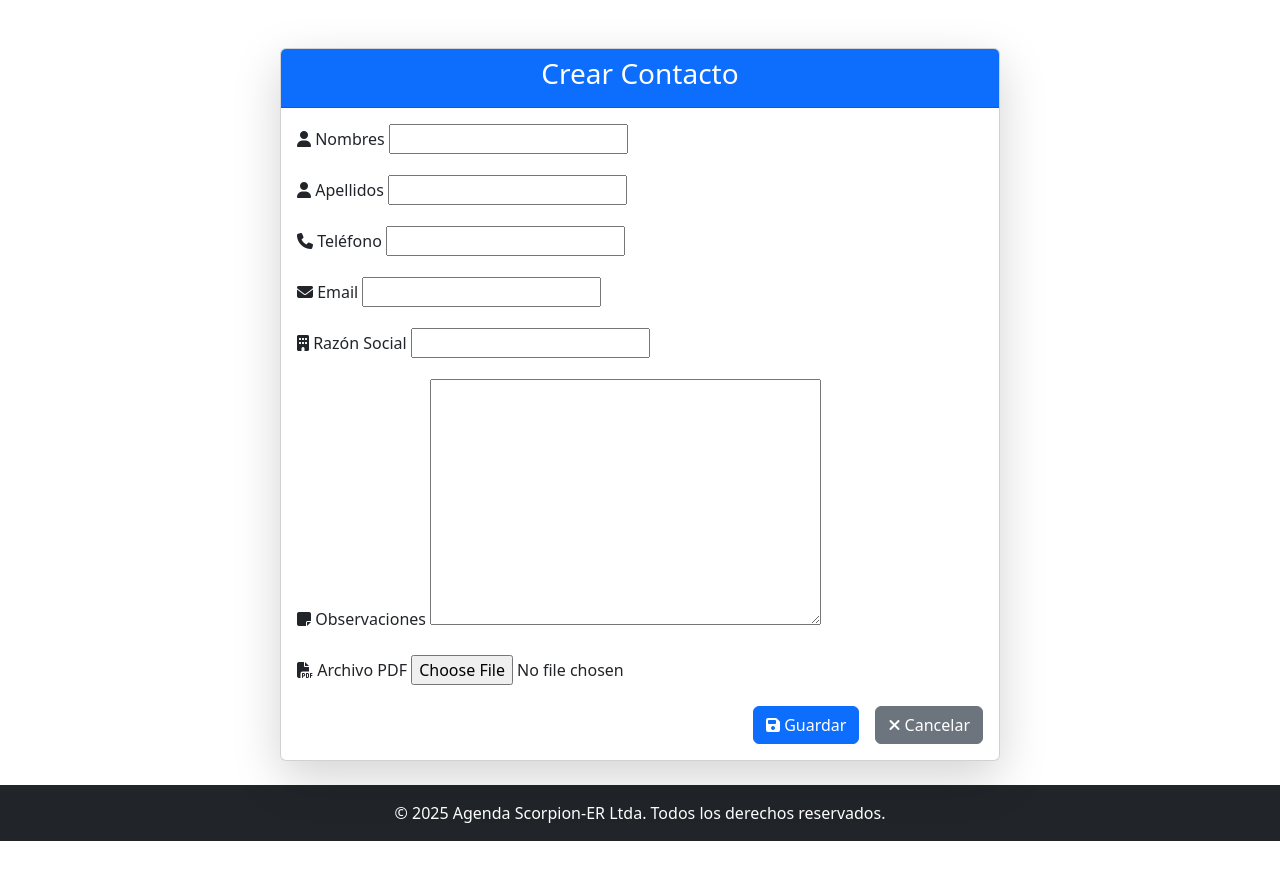
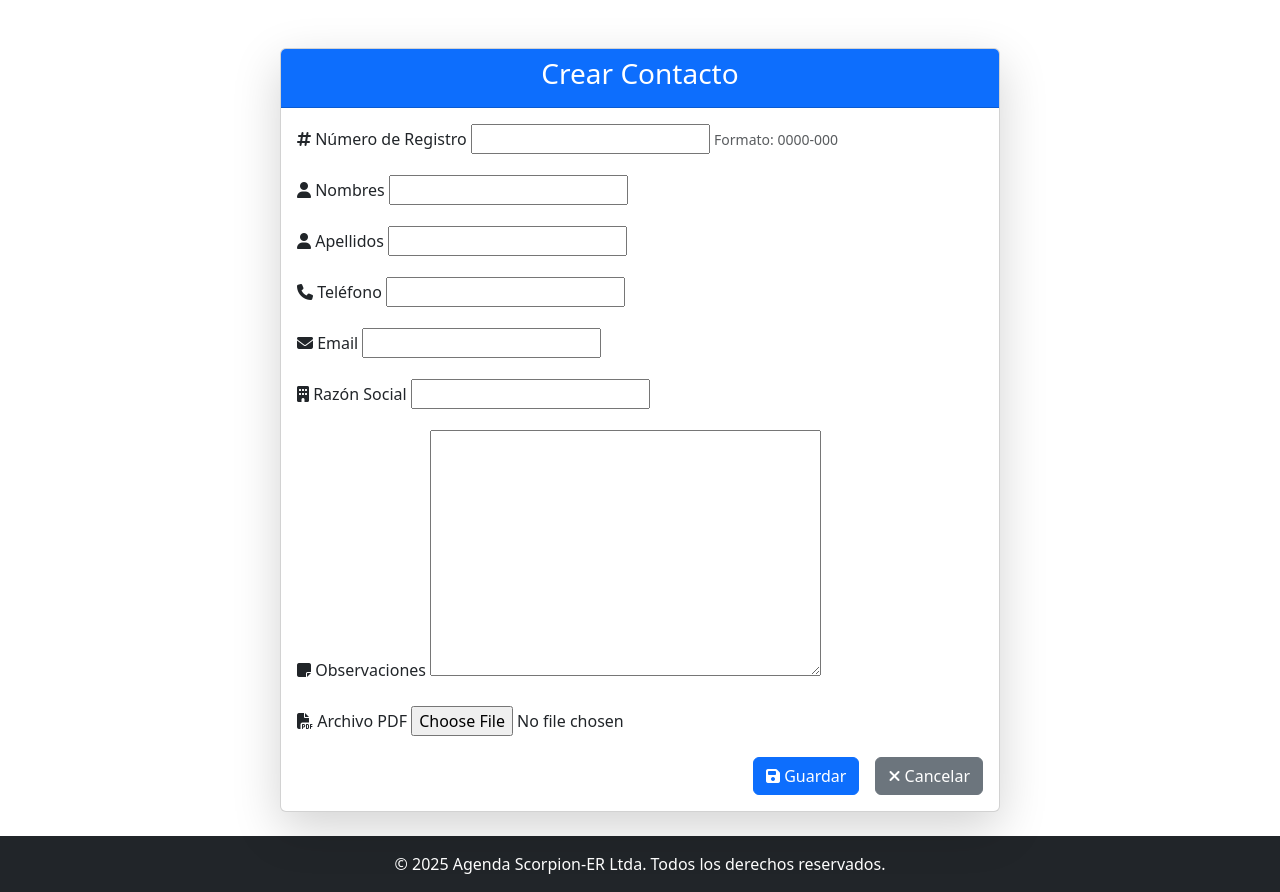
Before and after one commit to gismodes37/Crud-django-clientes-3.0, a Django app: page /contacts/create/ in a window 1280 px wide. Shown: the part 56-948 px from the top of the page. Before the commit the page ends 897 px from the top, so only its background shows below. Run offline with Django 5.2, Linux system fonts and the light colour scheme; a user stored in the database is signed in; parts of the project's set-up code (start-up, migrations or seed data) failed here and were passed over.

Commit message:
Clientes 2da copia

```diff
--- a/agenda_crud/agenda/forms.py
+++ b/agenda_crud/agenda/forms.py
@@ -2,6 +2,8 @@ from django import forms
 from django.contrib.auth.forms import UserCreationForm
 from django.contrib.auth.models import User
 from .models import Contact, User
+import re
+
 
 # Formulario de registro de usuarios
 class UserRegisterForm(UserCreationForm):
@@ -13,4 +15,10 @@ class UserRegisterForm(UserCreationForm):
 class ContactForm(forms.ModelForm):
     class Meta:
         model = Contact
-        fields = ['nombres', 'apellidos', 'telefono', 'email', 'razon_social', 'observaciones', 'pdf']  # Añadir 'pdf' al formulario
+        fields = ['numero_registro', 'nombres', 'apellidos', 'telefono', 'email', 'razon_social', 'observaciones', 'pdf']
+
+    def clean_numero_registro(self):
+        numero_registro = self.cleaned_data.get('numero_registro')
+        if not re.match(r'^\d{4}-\d{3}$', numero_registro):
+            raise forms.ValidationError('El número de registro debe tener el formato 0000-000.')
+        return numero_registro
--- a/agenda_crud/agenda/models.py
+++ b/agenda_crud/agenda/models.py
@@ -24,7 +24,17 @@ class User(AbstractUser):
     )
 
 # Modelo para los contactos
+from django.db import models
+from django.core.exceptions import ValidationError
+import re
+
 class Contact(models.Model):
+    numero_registro = models.CharField(
+        max_length=8,
+        unique=True,  # Asegura que no haya duplicados
+        verbose_name="Número de Registro",
+        help_text="Formato: 0000-000",
+    )
     nombres = models.CharField(max_length=100)
     apellidos = models.CharField(max_length=100)
     telefono = models.CharField(max_length=15, unique=True)
@@ -34,9 +44,18 @@ class Contact(models.Model):
     fecha_registro = models.DateTimeField(default=timezone.now)
     creado_por = models.ForeignKey(User, on_delete=models.SET_NULL, null=True, related_name='contactos_creados')
     modificado_por = models.ForeignKey(User, on_delete=models.SET_NULL, null=True, related_name='contactos_modificados')
-    pdf = models.FileField(upload_to='pdfs/', blank=True, null=True)  # Nuevo campo para el archivo PDF
+    pdf = models.FileField(upload_to='pdfs/', blank=True, null=True)
 
     def __str__(self):
         return f"{self.nombres} {self.apellidos}"
-class Meta:
-    ordering = ['-fecha_registro']  # Ordenar por fecha descendente
+
+    def clean(self):
+        super().clean()
+        # Validación del formato del número de registro
+        if not re.match(r'^\d{4}-\d{3}$', self.numero_registro):
+            raise ValidationError({
+                'numero_registro': 'El número de registro debe tener el formato 0000-000.'
+            })
+
+    class Meta:
+        ordering = ['-fecha_registro']
--- a/agenda_crud/agenda/templates/agenda/contact_form.html
+++ b/agenda_crud/agenda/templates/agenda/contact_form.html
@@ -13,6 +13,13 @@
                 <div class="card-body">
                     <form method="post" class="needs-validation" novalidate enctype="multipart/form-data">  <!-- Añadir enctype -->
                         {% csrf_token %}
+                        <div class="mb-3">
+                            <label for="id_numero_registro" class="form-label">
+                                <i class="fas fa-hashtag"></i> Número de Registro
+                            </label>
+                            {{ form.numero_registro }}
+                            <small class="form-text text-muted">Formato: 0000-000</small>
+                        </div>
                         <div class="mb-3">
                             <label for="id_nombres" class="form-label">
                                 <i class="fas fa-user"></i> Nombres
--- a/agenda_crud/agenda/views.py
+++ b/agenda_crud/agenda/views.py
@@ -162,7 +162,7 @@ def contact_detail(request, pk):
 @login_required
 def contact_create(request):
     if request.method == 'POST':
-        form = ContactForm(request.POST, request.FILES)  # Asegúrate de incluir request.FILES
+        form = ContactForm(request.POST, request.FILES)
         if form.is_valid():
             contact = form.save(commit=False)
             contact.creado_por = request.user
@@ -178,7 +178,7 @@ def contact_create(request):
 def contact_update(request, pk):
     contact = get_object_or_404(Contact, pk=pk)
     if request.method == 'POST':
-        form = ContactForm(request.POST, request.FILES, instance=contact)  # Asegúrate de incluir request.FILES
+        form = ContactForm(request.POST, request.FILES, instance=contact)
         if form.is_valid():
             form.save()
             return redirect('contact_list')
```
Also changed, not shown: agenda_crud/agenda/templates/agenda/partials/contactos_tabla.html (+8 -4 lines), agenda_crud/agenda/migrations/0016_alter_contact_options_contact_numero_registro.py (added), 2 other files.
